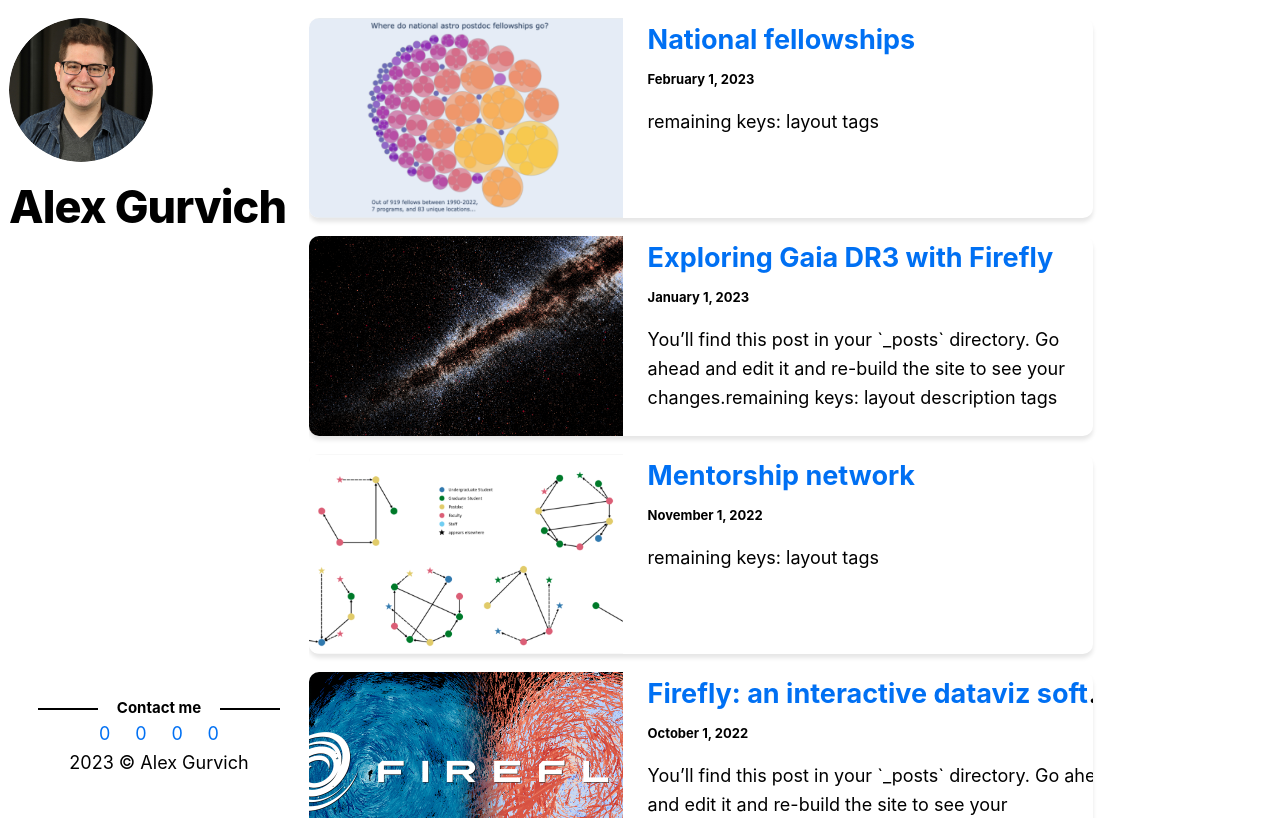
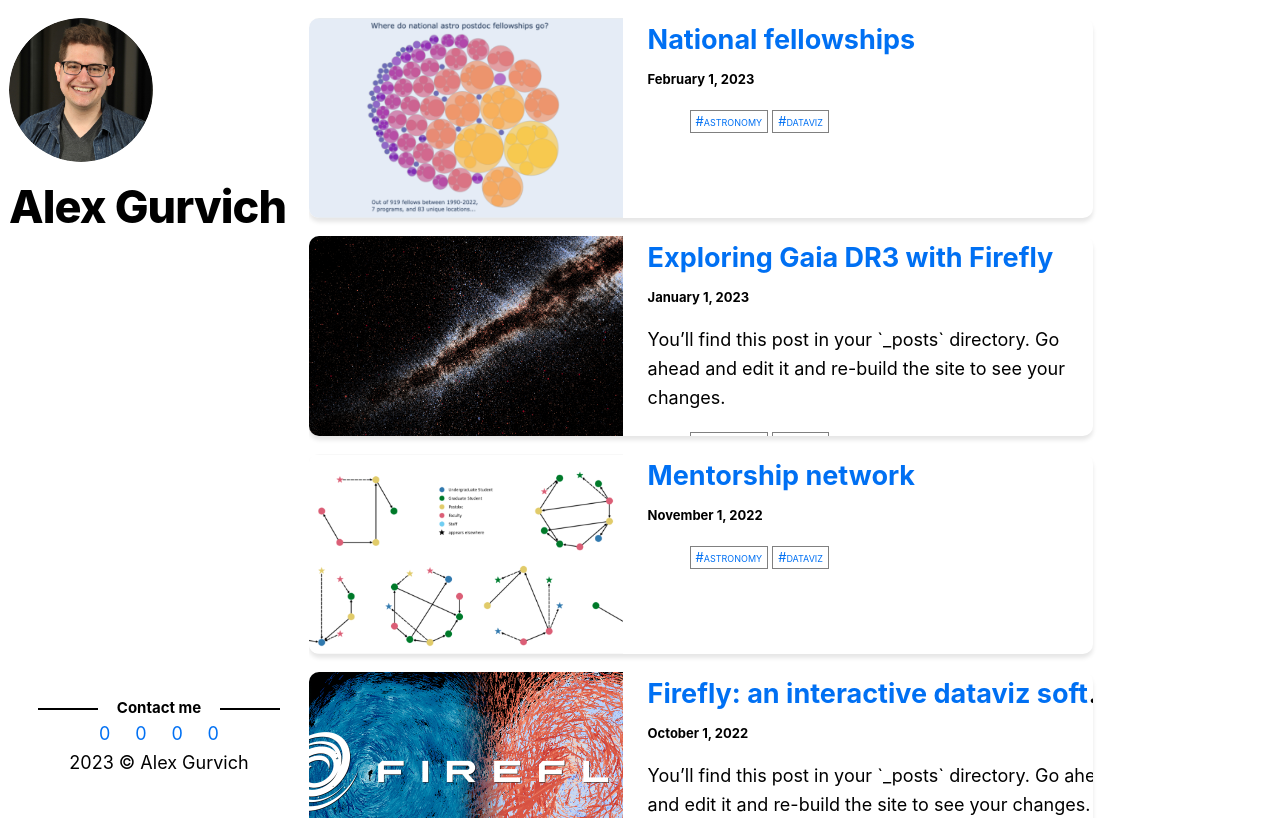
Before and after one commit to agurvich/agurvich.github.io, a Next.js app: page / in a window 1280 px wide. Built offline with nearby package versions, Linux system fonts and the light colour scheme.

Commit message:
added tags

```diff
--- a/components/postGrid.js
+++ b/components/postGrid.js
@@ -1,21 +1,50 @@
+{/* import built-in components */}
 import Head from 'next/head';
 import Image from 'next/image';
 import Link from 'next/link';
+
+{/* import our components */}
 import Date from '../components/date';
 
+{/* import necessary styles */}
 import styles from './postGrid.module.css';
 
-const name = 'Your Name';
-export const siteTitle = 'Next.js Sample Website';
+function TagItem({ tag }){
+     return(
+          <Link href={"/tags/"+tag}>
+               <li className={styles.tagItem}>
+                    {"#"+tag}
+               </li>
+          </Link>
+     );
+}
 
-function PostDescription({title, id, date, ...rest}){
+export function TagList(tags){
+     return (
+     <ul className={styles.tagList}>
+          {
+          Object.values(tags).sort().map((tag) => (
+               <TagItem tag={tag} />
+          ))}
+     </ul>
+     );
+}
+
+function PostDescription({title, id, date, tags, ...rest}){
      return (<div className={styles.description}>
           <h1> <Link href={id}>{title}</Link></h1>
           <h2> <Date dateString={date} /> </h2>
           <p>
                {rest.description}
-               remaining keys: {Object.keys(rest).join(" ")}
           </p>
+
+          {/* if it's got tags, let's put them in */}
+          { Object.keys(tags).length > 0 ? (
+               <TagList {...tags} />
+          ) : (
+               <></>
+          )
+          }
      </div>)
 }
 
@@ -28,7 +57,7 @@ export default function PostGrid({ children, home, id, img, ...rest }) {
                 src={"/images/"+img}
                 className={styles.thumbnail}
                 height={200}
-                width={1000}
+                width={1000} /* TODO figure out how to measure screen size... to take advantage of mipmap rather than resizing */
                 resizeMode={'cover'}
                 alt=""
               />
--- a/components/postGrid.module.css
+++ b/components/postGrid.module.css
@@ -8,12 +8,12 @@
     display:flex;
     align-items:center;
     height:200px;
-  }
+}
 
-  .listItem:hover{
+.listItem:hover{
     box-shadow: 0px 10px 20px rgba(0, 0, 0, 0.25);
     transform: translateY(-4px);
-  }
+}
 
 .thumbnail{
     display: inline-block;
@@ -44,4 +44,24 @@
     margin-top:0;
     margin-bottom:6pt;
     font-size:small;
-  }
+}
+
+.tagItem{
+    border: 1px solid gray;
+    padding: 0px 5px 0px 5px;
+    width:min-content;
+    margin:2px;
+    transition: all 0.3s ease-in-out;
+}
+
+.tagItem:hover{
+    background-color: lightgray;
+}
+
+.tagList{
+    display:flex;
+    list-style:none;
+    font-variant:small-caps;
+    font-size:small;
+    color:gray;
+}
```
